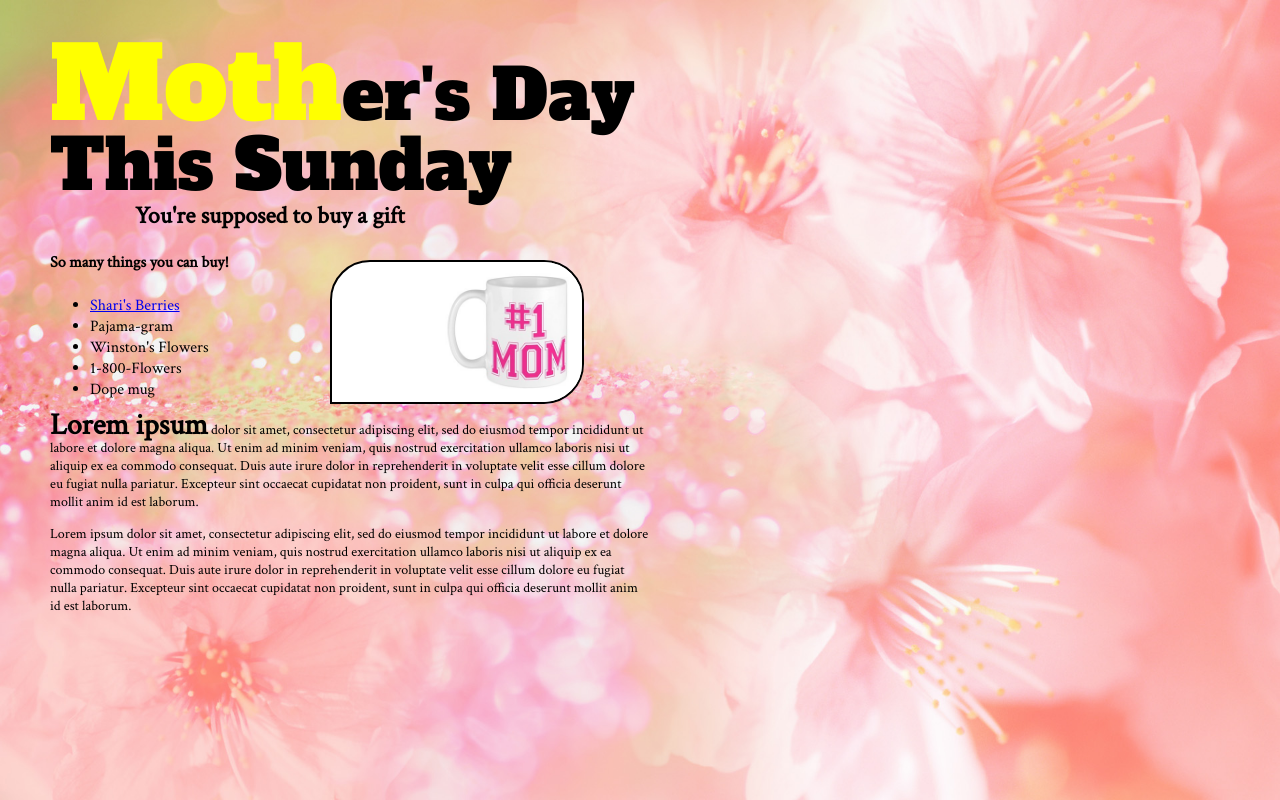
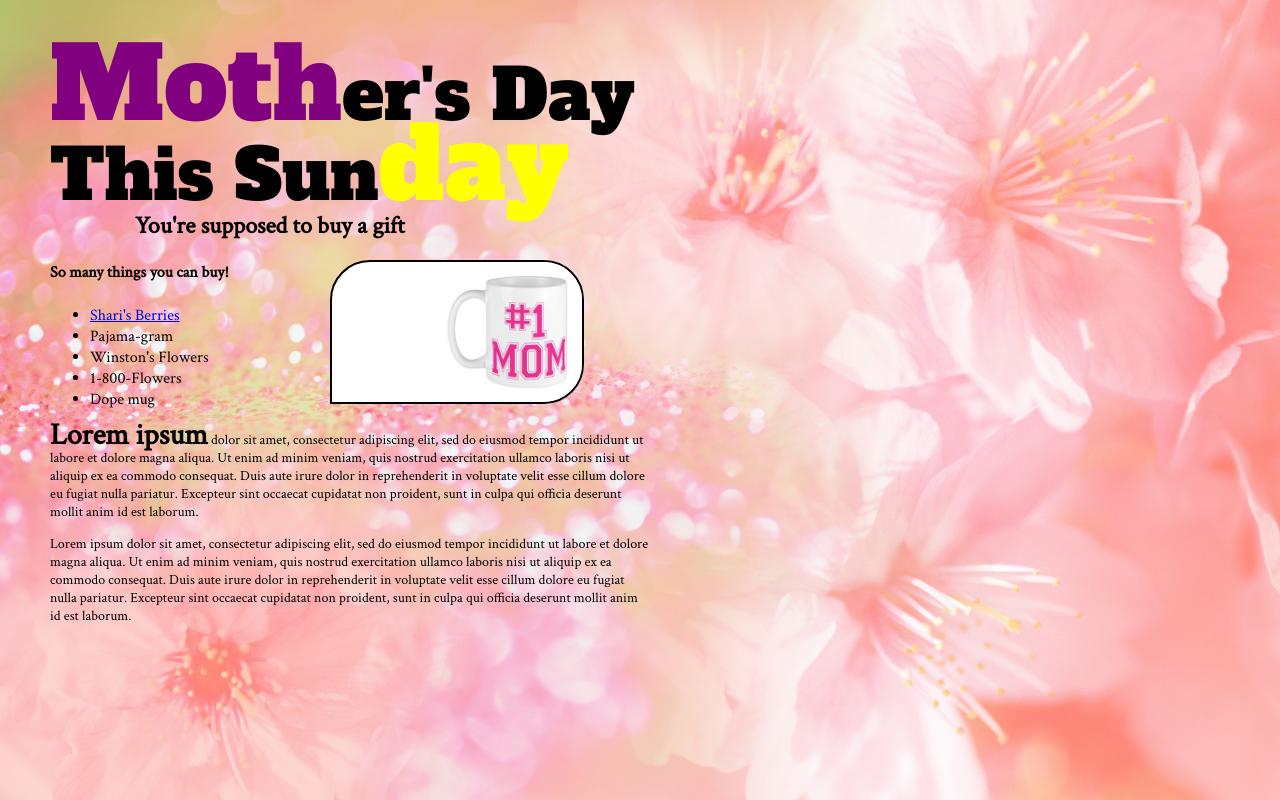
Before and after one commit to patfoley17/patfoley17.github.io, a plain HTML site: page index.html in a window 1280 px wide. Drawn offline with Linux system fonts and the light colour scheme.

Commit message:
Correctly adds #sun_dropletter

```diff
--- a/css/styles.css
+++ b/css/styles.css
@@ -22,7 +22,7 @@ header {
   color: purple;
   font-size: 100px;
 }
-#dropletter {
+#sun_dropletter {
   color: yellow;
   font-size: 100px;
 }
```
